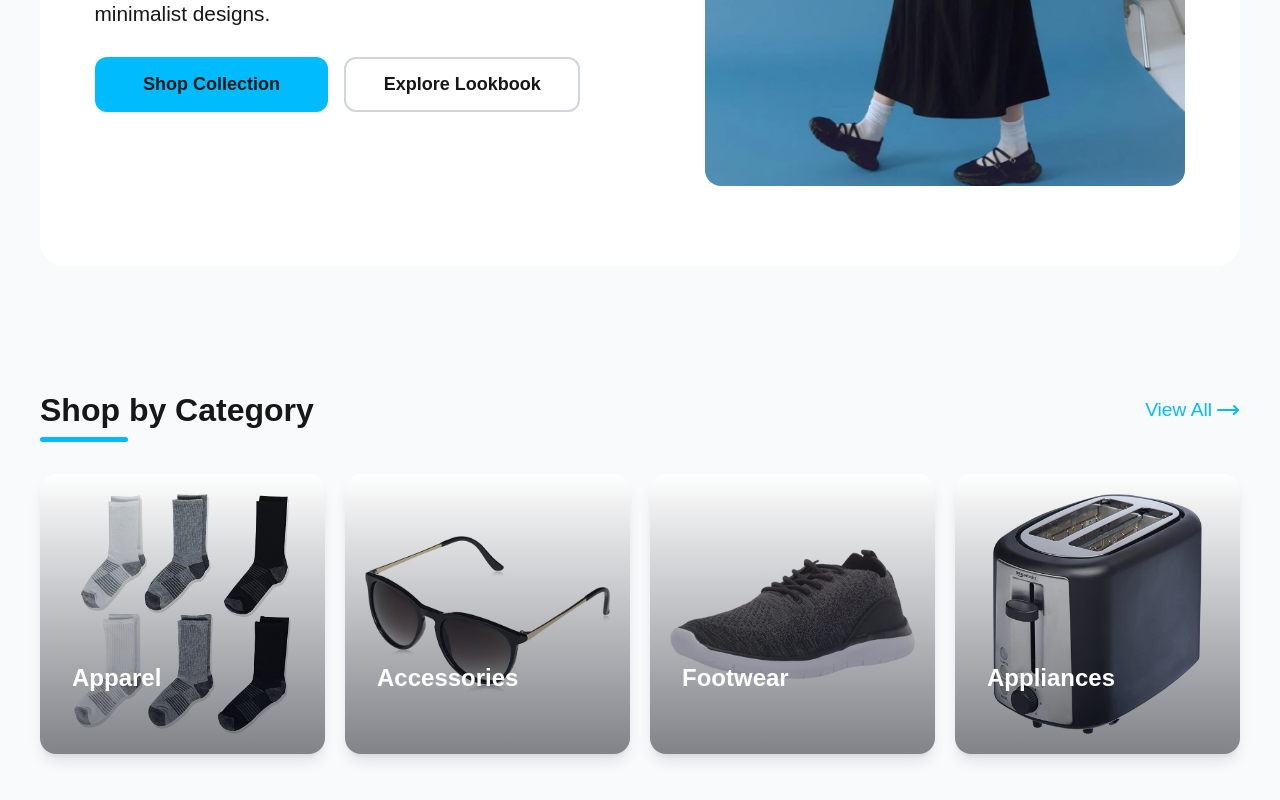
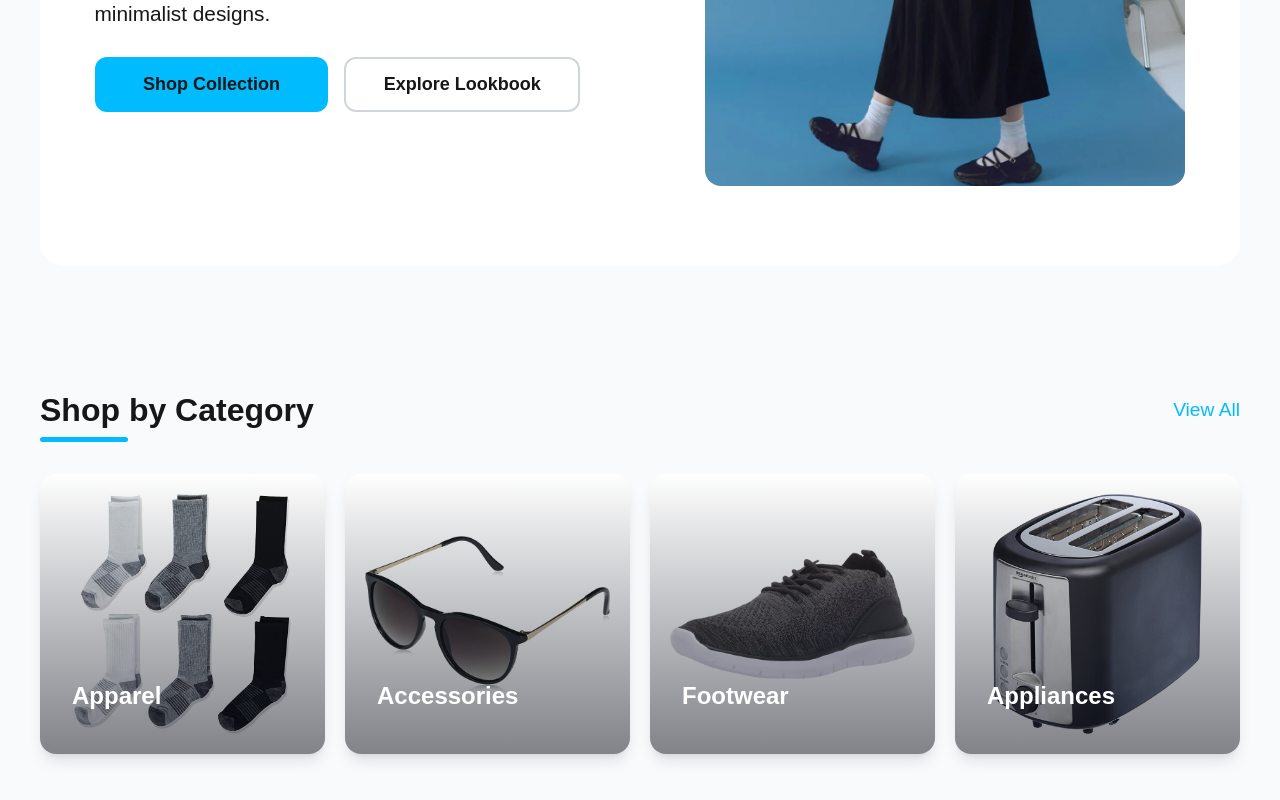
Before and after one commit to dev-dabid/next-ecommerce, a Next.js app: page / in a window 1280 px wide. Shown: the part 647-1447 px from the top of the page. Built offline with nearby package versions, Linux system fonts and the light colour scheme.

Commit message:
style: update category card size, remove category section arrow and update gap

```diff
--- a/src/app/(home)/CategoryCard.tsx
+++ b/src/app/(home)/CategoryCard.tsx
@@ -7,7 +7,7 @@ type CardProps = {
 
 const CategoryCard = ({ name, image }: CardProps) => {
   return (
-    <div className="relative rounded-2xl bg-white p-5 max-h-70 shadow-lg shrink-0 scroll-snap-start">
+    <div className="relative rounded-2xl bg-white p-5 max-h-50 max-w-50 lg:max-w-full lg:max-h-70 shadow-lg shrink-0 scroll-snap-start">
       <div className="absolute inset-0 bg-linear-to-b hover:from-white/15 active:from-white/30 from-white/5 to-gray-950/50 rounded-2xl z-10"></div>
 
       <div className="relative w-full h-full rounded-2xl overflow-hidden">
@@ -20,7 +20,7 @@ const CategoryCard = ({ name, image }: CardProps) => {
         />
       </div>
 
-      <p className="absolute bottom-15 left-8 z-20 font-semibold text-white text-2xl">
+      <p className="absolute bottom-10 left-8 z-20 font-semibold text-white text-[clamp(1.125rem,2vw,1.5rem)]">
         {name[0].toUpperCase() + name.slice(1)}
       </p>
     </div>
--- a/src/app/(home)/CategorySection.tsx
+++ b/src/app/(home)/CategorySection.tsx
@@ -1,7 +1,6 @@
 import CategoryCard from "./CategoryCard";
 import { Product } from "@/types/types";
 import DefaultImage from "@/images/backpack.jpg";
-import { MoveRight } from "lucide-react";
 
 type CategorySectionProps = {
   products: Product[];
@@ -51,10 +50,9 @@ const CategorySection = ({ products }: CategorySectionProps) => {
             href=""
           >
             View All
-            <MoveRight />
           </a>
         </div>
-        <div className="flex gap-5 overflow-x-auto snap-x snap-mandatory lg:grid lg:grid-cols-4 lg:gap-5 lg:overflow-visible mt-10">
+        <div className="flex gap-2 overflow-x-auto snap-x snap-mandatory lg:grid lg:grid-cols-4 lg:gap-5 lg:overflow-visible mt-10">
           {homepageCategories.map((category, index) => (
             <CategoryCard
               key={index}
```
